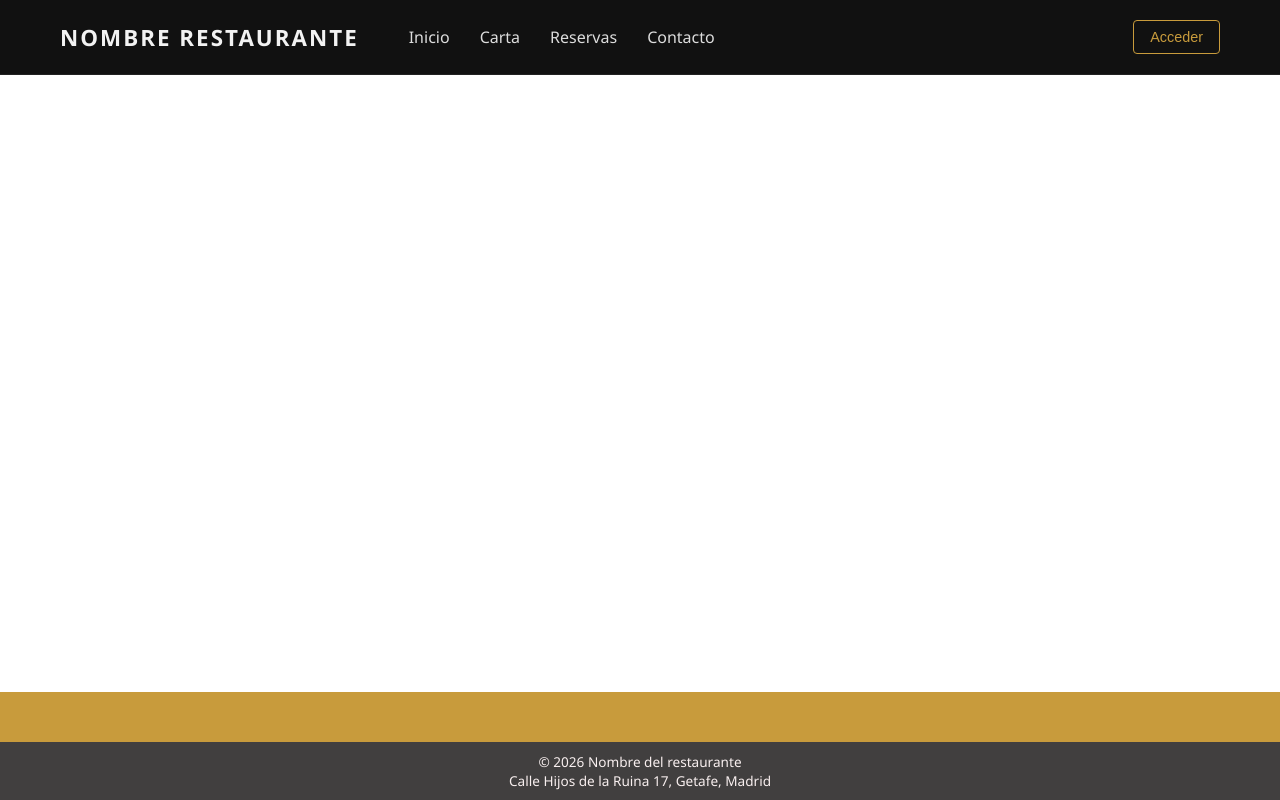
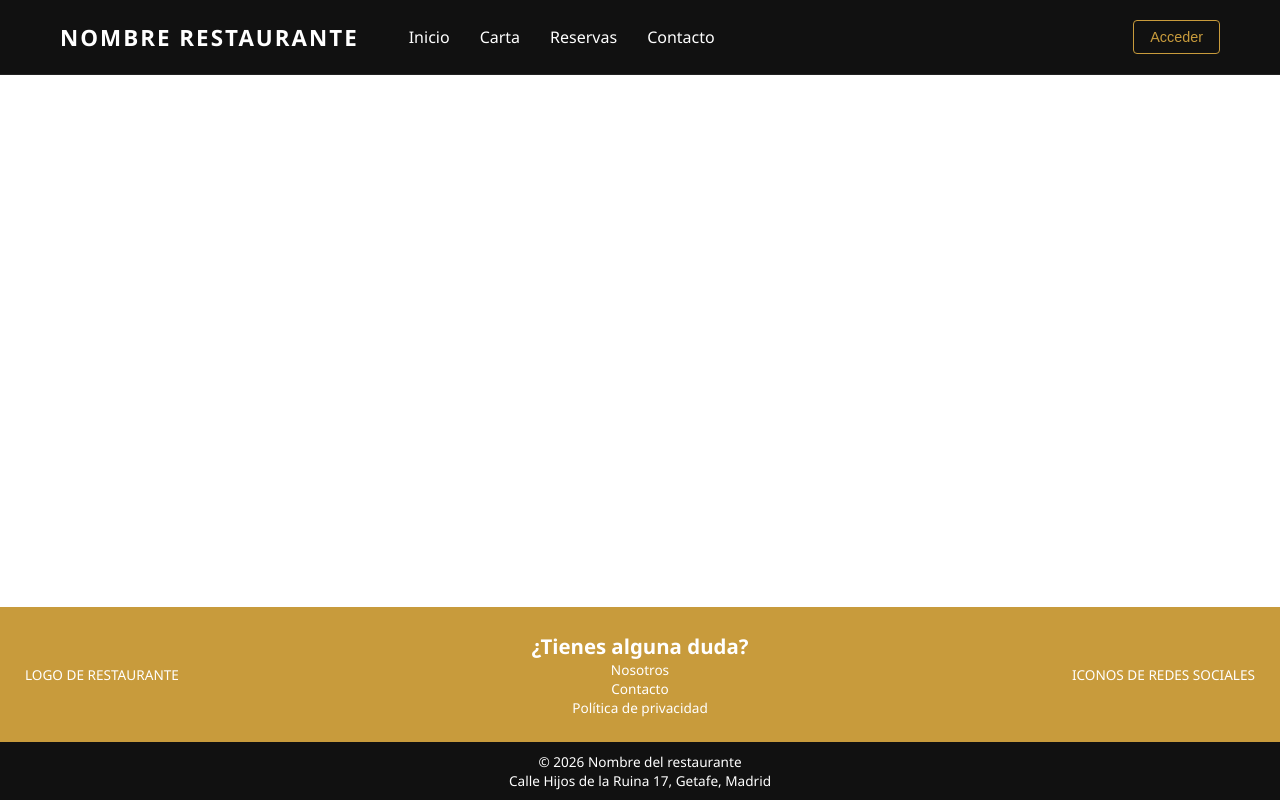
Before and after one commit to victorbnt25/TFG_RESTAURANTE, a React app in the folder frontend/: page / in a window 1280 px wide. Built offline with nearby package versions, Linux system fonts and the light colour scheme; the HTML template or start-up script is replaced by a standard one.

Commit message:
Cambios superficiales de css

```diff
--- a/frontend/src/App.jsx
+++ b/frontend/src/App.jsx
@@ -8,7 +8,7 @@ function App() {
       <Cabecera />
 
       <main className="contenido">
-        {/* aquí van tus páginas */}
+
       </main>
 
       <Footer />
--- a/frontend/src/componentes/Cabecera/cabecera.css
+++ b/frontend/src/componentes/Cabecera/cabecera.css
@@ -1,10 +1,9 @@
+
 body {
   margin: 0;
-  font-family: "Segoe UI", Arial, sans-serif;
+  font-family: var(--font-family);
   background-color: #ffffff;
-
 }
-
 
 /* ===== CABECERA ===== */
 .cabecera {
@@ -12,7 +11,7 @@ body {
   justify-content: space-between;
   align-items: center;
   padding: 20px 60px;
-  background-color: #111;
+  background-color: var(--color-secondary);
   border-bottom: 1px solid #222;
 }
 
@@ -27,7 +26,7 @@ body {
   font-size: 1.4rem;
   font-weight: 700;
   letter-spacing: 2px;
-  color: #f2f2f2;
+  color: var(--text-primary);
 }
 
 /* ===== MENÚ PRINCIPAL ===== */
@@ -38,13 +37,15 @@ body {
 
 .menu-principal a {
   text-decoration: none;
-  color: #ddd;
+  color:var(--text-primary);
   font-weight: 500;
-  transition: color 0.2s ease;
+  display: inline-block;
+  transition: transform 0.2s ease, color 0.2s ease;
 }
 
 .menu-principal a:hover {
-  color: #c89b3c;
+   transform: scale(1.2);
+  color: var(--color-primary);
 }
 
 /* ===== ACCESO USUARIO ===== */
@@ -54,9 +55,9 @@ body {
 
 .boton-acceso {
   background: none;
-  border: 1px solid #c89b3c;
+  border: 1px solid var(--color-primary);
   border-radius: 4px;
-  color: #c89b3c;
+  color: var(--color-primary);
   font-size: 0.9rem;
   padding: 8px 16px;
   cursor: pointer;
@@ -64,7 +65,7 @@ body {
 }
 
 .boton-acceso:hover {
-  background-color: #c89b3c;
+  background-color: var(--color-primary);
   color: #000;
 }
 
--- a/frontend/src/componentes/Footer/footer.css
+++ b/frontend/src/componentes/Footer/footer.css
@@ -1,20 +1,54 @@
 /* ===== PIE DE PÁGINA ===== */
 .footer {
   margin-top: auto;
-  text-align: center;
   font-size: 0.85rem;
+  color: var(--text-secondary);
 }
 
-/* Redes */
-.footer-redes {
+/* Bloque principal */
+.footer1 {
+  display: grid;
+  grid-template-columns: 1fr 1fr 1fr;
+  align-items: center;
   padding: 25px;
-  background-color: #c89b3c;
-  color: #777;
+  background-color: var(--color-primary);
+  color: var(--text-primary);
+  gap: 20px;
+}
+
+/* 1️⃣ Logo */
+.footer-logo {
+  text-align: left;
+}
+
+/* 2️⃣ Links */
+.footer-links {
+  text-align: center;
+}
+
+.footer-links a {
+  color: inherit;
+  text-decoration: none;
+  display: inline-block;
+  transition: transform 0.2s ease, color 0.2s ease;
+}
+
+.footer-links a:hover {
+  transform: scale(1.1);
+  color: #000;
+}
+
+/* 3️⃣ Redes */
+.footer-social {
+  display: flex;
+  justify-content: flex-end;
+  gap: 15px;
 }
 
 /* Derechos */
 .footer-derechos {
   padding: 10px;
-  background-color: #413f3f;
-  color: #f8efef;
+  text-align: center;
+  background-color: var(--color-secondary);
+  color: var(--text-primary);
 }
--- a/frontend/src/componentes/Footer/footer.jsx
+++ b/frontend/src/componentes/Footer/footer.jsx
@@ -3,8 +3,29 @@ import "./footer.css";
 function Footer() {
   return (
    <footer className="footer">
-      <div className="footer-redes">
-        {/* iconos redes */}
+  <div className="footer1">
+
+    {/* 1️⃣ Logo */}
+    <div className="footer-logo">
+      {/* logo */}
+      LOGO DE RESTAURANTE
+    </div>
+
+    {/* 2️⃣ Preguntas */}
+    <div className="footer-links">
+      <h2>¿Tienes alguna duda?</h2>
+      <p><a href="#" onClick={(e) => e.preventDefault()}>Nosotros</a></p>
+      <p><a href="#" onClick={(e) => e.preventDefault()}>Contacto</a></p>
+      <p><a href="#" onClick={(e) => e.preventDefault()}>Política de privacidad</a></p>
+    </div>
+
+    {/* 3️⃣ Redes sociales */}
+    <div className="footer-social">
+      {/* iconos instagram / tiktok */}
+
+      ICONOS DE REDES SOCIALES
+    </div>
+
   </div>
 
   <div className="footer-derechos">
@@ -12,6 +33,7 @@ function Footer() {
     <p>Calle Hijos de la Ruina 17, Getafe, Madrid</p>
   </div>
 </footer>
+
   );
 }
 
--- a/frontend/src/main.jsx
+++ b/frontend/src/main.jsx
@@ -5,6 +5,7 @@ import './index.css'
 import Cabecera from './componentes/Cabecera/cabecera.jsx'
 import Footer from './componentes/Footer/footer.jsx'
 import App from './App.jsx'
+import "./styles/theme.css";
 
 createRoot(document.getElementById('root')).render(
   <StrictMode>
--- /dev/null
+++ b/frontend/src/styles/theme.css
@@ -0,0 +1,12 @@
+:root {
+  /* Marca */
+  --color-primary: #c89b3c;
+  --color-secondary: #111111;
+
+  /* Tipografía */
+  --font-family: "Segoe UI", Arial, sans-serif;
+
+  /* Texto */
+  --text-primary: #ffffff;
+  --text-secondary: #bdbdbd;
+}
```
Lines whose indentation alone changed are shown as unchanged.
